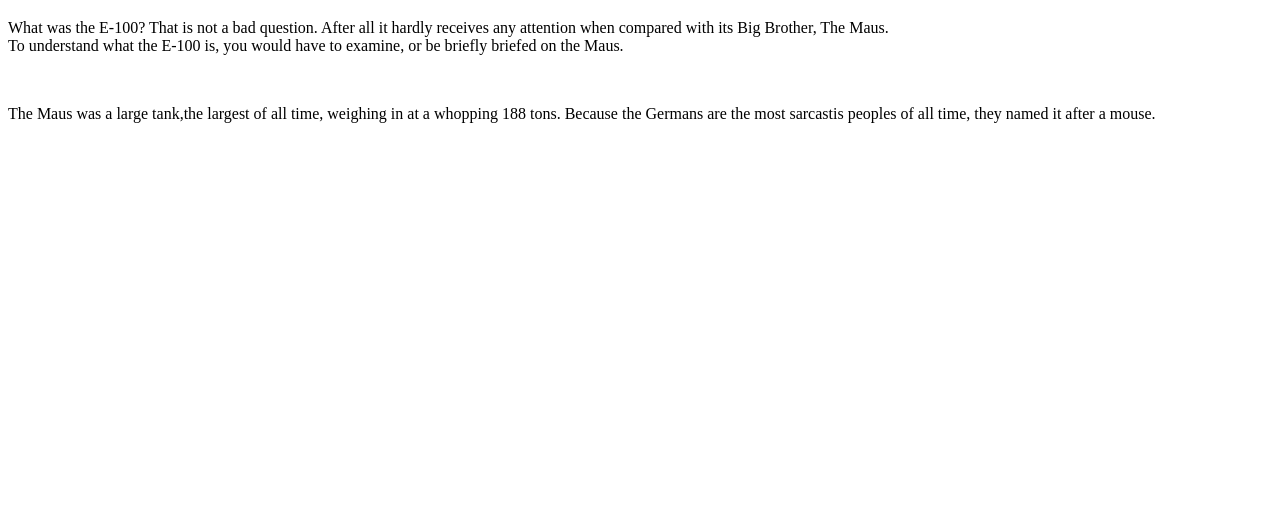
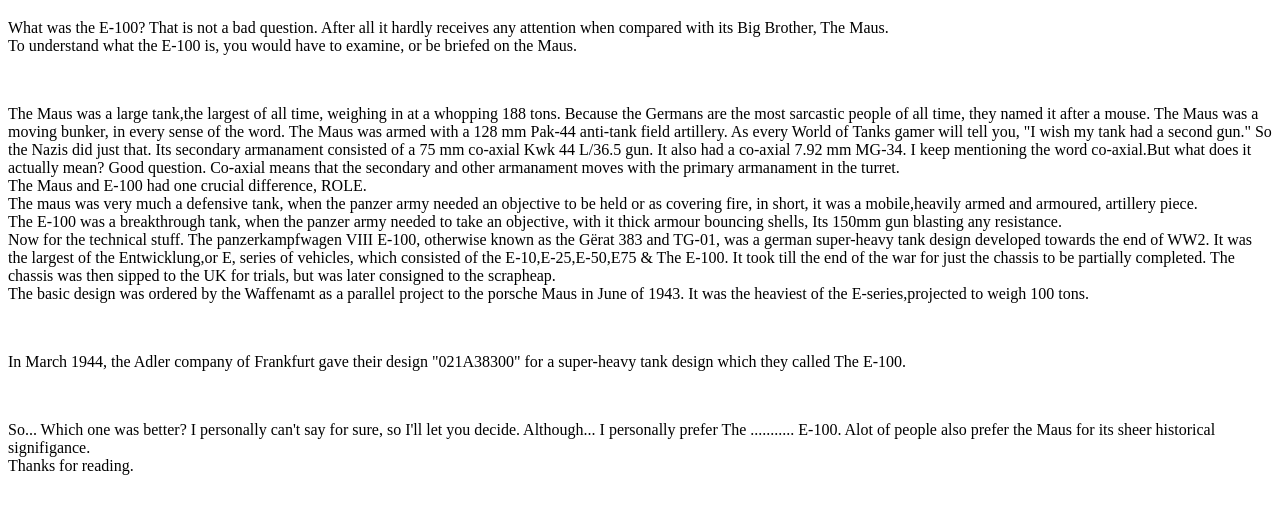
Before and after one commit to elishatzvi/Website, a plain HTML site: page index.html in a window 1280 px wide. Shown: the part 61-574 px from the top of the page. Drawn offline with Linux system fonts and the light colour scheme.

Commit message:
Update index.html

```diff
--- a/index.html
+++ b/index.html
@@ -1,7 +1,7 @@
 <!DOCTYPE html>
 <html>
 <head>
-<title>E-100 info</title>
+<title>E-100 vs Maus</title>
 </head>
 <body>
 
@@ -9,12 +9,45 @@
 <p>What was the E-100? That is not a bad question. After all it hardly receives
 any attention when compared with its Big Brother, The Maus.
 <br>
-To understand what the E-100 is, you would have to examine, or be briefly briefed on the Maus.
+To understand what the E-100 is, you would have to examine, or be briefed on the Maus.
 
 </p>
 <br>
 <p>The Maus was a large tank,the largest of all time, weighing in at a whopping 188 tons.
-  Because the Germans are the most sarcastis peoples of all time, they named it after a mouse.
+  Because the Germans are the most sarcastic people of all time, they named it after a mouse.
+  The Maus was a moving bunker, in every sense of the word. The Maus was armed with a 128 mm Pak-44 anti-tank field artillery.
+  As every World of Tanks gamer will tell you, "I wish my tank had a second gun." So the Nazis did just that.
+  Its secondary armanament consisted of a 75 mm co-axial Kwk 44 L/36.5 gun. It also had a co-axial 7.92 mm MG-34.
+  I keep mentioning the word co-axial.But what does it actually mean? Good question.
+  Co-axial means that the secondary and other armanament moves with the primary armanament in the turret.
+  <br>
+  The Maus and E-100 had one crucial difference, ROLE.
+  <br>
+  The maus was very much a defensive tank, when the panzer army needed an objective to be held or as covering fire,
+  in short, it was a mobile,heavily armed and armoured, artillery piece.
+  <br>
+  The E-100 was a breakthrough tank, when the panzer army needed to take an objective,
+   with it thick armour bouncing shells, Its 150mm gun blasting any resistance.
+   <br>
+   Now for the technical stuff. The panzerkampfwagen VIII E-100, otherwise known as the Gërat 383 and TG-01,
+   was a german super-heavy tank design developed towards the end of WW2. It was the largest of the Entwicklung,or E, series of
+   vehicles, which consisted of the E-10,E-25,E-50,E75 & The E-100. It took till the end of the war for just the chassis to
+   be partially completed. The chassis was then sipped to the UK for trials,
+   but was later consigned to the scrapheap.
+   <br>
+   The basic design was ordered by the Waffenamt as a parallel project to the porsche Maus in June of 1943.
+   It was the heaviest of the E-series,projected to weigh 100 tons.
+ </p>
+<br>
+<p>In March 1944, the Adler company of Frankfurt gave their design "021A38300" for a super-heavy tank design
+  which they called The E-100.
+</p>
+<br>
+<p>So... Which one was better? I personally can't say for sure, so I'll let you decide.
+  Although... I personally prefer The ........... E-100. Alot of people also prefer the Maus for its sheer historical signifigance.
+  <br>
+  Thanks for reading.
+</p>
 
 </p>
 </body>
```
